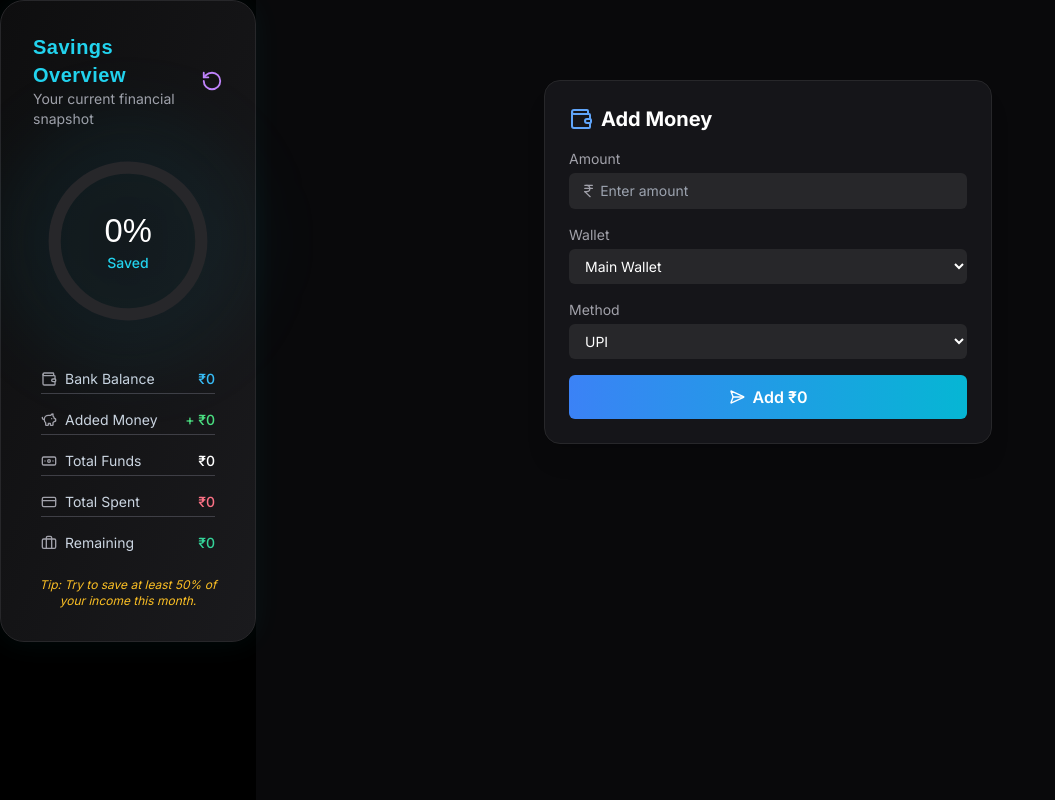
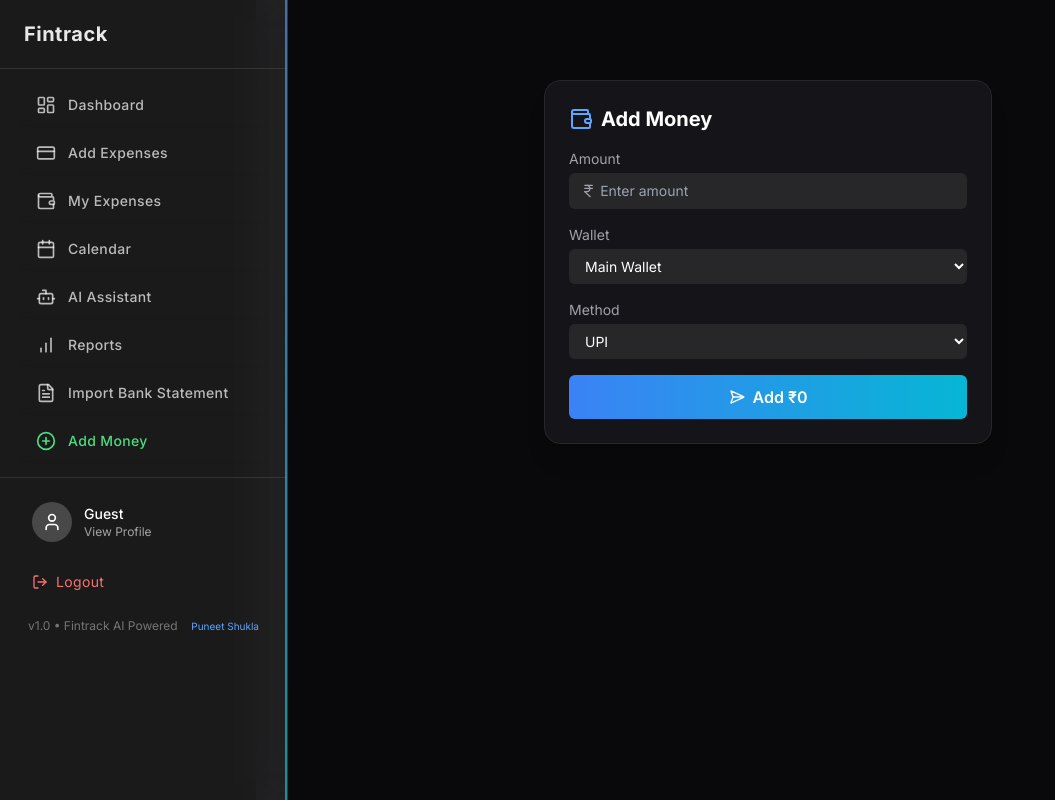
Before and after one commit to puneetshukla14/FintrackAI, a Next.js app: page /add-money in a window 1280 px wide. Shown: the whole page, without its empty margins (0-1055 px from the left). Built offline with nearby package versions, Linux system fonts and the light colour scheme; no server answers.

Commit message:
Update Sidebar.tsx

```diff
--- a/components/Sidebar.tsx
+++ b/components/Sidebar.tsx
@@ -1,238 +1,244 @@
 'use client'
 
-import { motion, useAnimation } from 'framer-motion'
+import { useEffect, useState } from 'react'
 import {
-  RotateCcw,
-  Briefcase,
-  Wallet,
-  Banknote,
-  CreditCard,
-  PiggyBank,
+  LayoutDashboard, CreditCard, Wallet, Calendar, Bot,
+  BarChart, Settings, Lock, X, Menu, LogOut, User, FileText, PlusCircle
 } from 'lucide-react'
-import { useEffect, useState } from 'react'
+import Link from 'next/link'
+import { usePathname } from 'next/navigation'
+import clsx from 'clsx'
+import { motion } from 'framer-motion'
 
-export default function SavingsProgressChart() {
-  const [baseSalary, setBaseSalary] = useState(0)
-  const [credits, setCredits] = useState(0)
-  const [expenses, setExpenses] = useState(0)
-  const [progress, setProgress] = useState(0)
-  const [displayProgress, setDisplayProgress] = useState(0)
+type SidebarProps = {
+  isMobile: boolean
+  sidebarOpen: boolean
+  setSidebarOpen: React.Dispatch<React.SetStateAction<boolean>>
+}
 
-  const iconControls = useAnimation()
-  const strokeControls = useAnimation()
+const links = [
+  { href: '/dashboard', label: 'Dashboard', icon: LayoutDashboard },
+  { href: '/expenses', label: 'Add Expenses', icon: CreditCard },
+  { href: '/myexpenses', label: 'My Expenses', icon: Wallet },
+  { href: '/calendar', label: 'Calendar', icon: Calendar },
+  { href: '/ai-assistant', label: 'AI Assistant', icon: Bot },
+  { href: '/reports', label: 'Reports', icon: BarChart },
+  { href: '/import-bank-statement', label: 'Import Bank Statement', icon: FileText },
+  { href: '/add-money', label: 'Add Money', icon: PlusCircle, isAction: true }
+]
 
-const fetchData = async () => {
-  const token = localStorage.getItem('token') || ''
+// Sidebar container animation
+const containerVariants = {
+  open: {
+    transition: {
+      staggerChildren: 0.06,
+      delayChildren: 0.1,
+    },
+  },
+  closed: {
+    transition: {
+      staggerChildren: 0.03,
+      staggerDirection: -1,
+    },
+  },
+}
+
+// Each link animation
+const itemVariants = {
+  open: {
+    opacity: 1,
+    x: 0,
+    scale: 1,
+    transition: {
+      type: 'spring',
+      stiffness: 500,
+      damping: 30,
+    },
+  },
+  closed: {
+    opacity: 0,
+    x: -20,
+    scale: 0.95,
+    transition: { duration: 0.2 },
+  },
+}
+
+export default function Sidebar({ isMobile, sidebarOpen, setSidebarOpen }: SidebarProps) {
+  const pathname = usePathname()
+  const [userName, setUserName] = useState('')
+  const [gender, setGender] = useState('')
+  const [loading, setLoading] = useState(true)
+
+  useEffect(() => {
+    async function fetchUserProfile() {
       try {
-    const [profileRes, expenseRes, creditRes] = await Promise.all([
-      fetch('/api/user/profile', {
-        headers: { Authorization: `Bearer ${token}` },
-      }),
-      fetch('/api/expenses', {
-        headers: { Authorization: `Bearer ${token}` },
-      }),
-      fetch('/api/credits', {
-        headers: { Authorization: `Bearer ${token}` },
-      }),
-    ])
-
-    const profileData = await profileRes.json()
-    const expensesData = await expenseRes.json()
-    const creditsData = await creditRes.json()
-
-    const expenseList = Array.isArray(expensesData)
-      ? expensesData
-      : expensesData?.data || []
-
-    const creditList = Array.isArray(creditsData)
-      ? creditsData
-      : creditsData?.data || []
-
-    const totalExpense = expenseList.reduce(
-      (sum: number, item: any) => sum + (item.amount || 0),
-      0
-    )
-    const totalCredit = creditList.reduce(
-      (sum: number, item: any) => sum + (item.amount || 0),
-      0
-    )
-
-    const base = profileData?.profile?.bankBalance || 0
-    const totalFunds = base + totalCredit
-    const remaining = Math.max(totalFunds - totalExpense, 0)
-    const percentage = totalFunds > 0 ? (remaining / totalFunds) * 100 : 0
-
-    setBaseSalary(base)
-    setCredits(totalCredit)
-    setExpenses(totalExpense)
-    setProgress(Math.round(percentage))
+        const res = await fetch('/api/user/profile')
+        const data = await res.json()
+        if (res.status === 404 || data.error === 'User not found') {
+          window.location.href = '/sign-up'
+          return
+        }
+        if (!res.ok) throw new Error(data?.error || 'Failed to fetch profile')
+        setUserName(data?.profile?.fullName || 'Guest')
+        setGender(data?.profile?.gender || '')
       } catch (err) {
-    console.error('Failed to fetch data:', err)
+        console.error('Sidebar: Error fetching profile', err)
+      } finally {
+        setLoading(false)
       }
     }
 
+    fetchUserProfile()
+    const handleProfileUpdated = () => fetchUserProfile()
+    window.addEventListener('profileUpdated', handleProfileUpdated)
+    return () => window.removeEventListener('profileUpdated', handleProfileUpdated)
+  }, [])
+
+  const getAvatarSrc = () =>
+    gender === 'Male' ? '/avatars/male.png' :
+    gender === 'Female' ? '/avatars/female.png' : ''
 
   useEffect(() => {
-    fetchData()
-  }, [])
+    document.body.style.overflow = isMobile && sidebarOpen ? 'hidden' : 'auto'
+  }, [isMobile, sidebarOpen])
 
-  useEffect(() => {
-    let start = 0
-    const duration = 1000
-    const increment = progress / (duration / 20)
-    const counter = setInterval(() => {
-      start += increment
-      if (start >= progress) {
-        start = progress
-        clearInterval(counter)
-      }
-      setDisplayProgress(Math.round(start))
-    }, 20)
-
-    const offset = 377 - (377 * progress) / 100
-    strokeControls.start({
-      strokeDashoffset: offset,
-      transition: { duration: 1, ease: 'easeInOut' },
-    })
-
-    return () => clearInterval(counter)
-  }, [progress])
-
-  const handleRefresh = async () => {
-    iconControls.start({
-      rotate: 360,
-      transition: { duration: 0.6, ease: 'easeInOut' },
-    })
-    await fetchData()
-    iconControls.set({ rotate: 0 })
+  const handleLogout = () => {
+    document.cookie = 'token=; Max-Age=0; path=/'
+    localStorage.removeItem('token')
+    window.location.href = '/sign-up'
   }
 
-  const totalFunds = baseSalary + credits
-  const remaining = totalFunds - expenses
+  return (
+    <>
+      {isMobile && !sidebarOpen && (
+        <button
+          className="fixed top-4 left-4 z-50 backdrop-blur-md p-3 rounded-lg border border-white/10 bg-white/10 text-white shadow-md"
+          onClick={() => setSidebarOpen(true)}
+        >
+          <Menu size={20} />
+        </button>
+      )}
 
+      {isMobile && sidebarOpen && (
+        <div
+          className="fixed inset-0 z-40 bg-black/50 backdrop-blur-sm"
+          onClick={() => setSidebarOpen(false)}
+        />
+      )}
+
+<aside
+  className={clsx(
+    'fixed top-0 left-0 z-50 h-screen w-72 flex flex-col',
+
+          'bg-white/10 backdrop-blur-xl shadow-[inset_0_0_0.5px_rgba(255,255,255,0.1)] border-r border-white/10',
+          'transform transition-all duration-500 ease-[cubic-bezier(0.4,0,0.2,1)]',
+          sidebarOpen || !isMobile
+            ? 'translate-x-0 opacity-100 scale-100'
+            : '-translate-x-full opacity-0 scale-90',
+          'md:translate-x-0 md:opacity-100 md:scale-100 md:block'
+        )}
+      >
+        <div className="absolute right-0 top-0 h-full w-[2px] bg-gradient-to-b from-blue-400 to-cyan-400 opacity-60" />
+
+        {/* Header */}
+        <div className="flex items-center justify-between px-6 py-5 border-b border-white/10">
+          <h1 className="text-xl font-bold tracking-wide text-white/90">Fintrack</h1>
+          {isMobile && (
+            <button className="text-white/60 hover:text-white" onClick={() => setSidebarOpen(false)}>
+              <X size={20} />
+            </button>
+          )}
+        </div>
+{/* Links Section - Scrollable */}
+<div className="flex-1 overflow-y-auto px-5 py-4 space-y-2">
+  {links.map(({ href, label, icon: Icon, isAction }, index) => {
+    const isVisible = sidebarOpen || !isMobile
     return (
       <motion.div
-      className="w-full min-h-[600px] bg-gradient-to-br from-[#0e0e0f] to-[#1a1a1d] rounded-3xl p-8 shadow-[0_0_30px_rgba(0,255,255,0.05)] text-white backdrop-blur-xl border border-zinc-800"
-      initial={{ opacity: 0, y: 30 }}
-      animate={{ opacity: 1, y: 0 }}
+        key={href}
+        initial={{ opacity: 0, x: -40 }}
+        animate={isVisible ? { opacity: 1, x: 0 } : { opacity: 0, x: -40 }}
+        transition={{
+          delay: isVisible ? 0.05 * index : 0,
+          duration: 0.4,
+          type: 'spring',
+          stiffness: 300,
+          damping: 30,
+        }}
       >
-      {/* Header */}
-      <div className="flex justify-between items-center mb-6">
-        <div>
-<h3 className="text-xl font-bold text-cyan-400 tracking-wide font-sans">
-  Savings Overview
-</h3>
-
-          <p className="text-sm text-zinc-400">
-            Your current financial snapshot
-          </p>
-        </div>
+        {isAction ? (
           <motion.button
-          onClick={handleRefresh}
-          animate={iconControls}
-          whileHover={{ scale: 1.1 }}
-          className="text-purple-400 hover:text-purple-300 transition-colors"
+            whileHover={{ scale: 1.05 }}
+            whileTap={{ scale: 0.95 }}
+            onClick={() => {
+              if (isMobile) setSidebarOpen(false)
+              window.location.href = href
+            }}
+            className="w-full group flex items-center gap-3 px-4 py-2.5 rounded-lg text-green-400 hover:text-white hover:bg-green-600/10 transition-all duration-200 shadow-sm"
           >
-          <RotateCcw size={22} />
+            <Icon size={20} className="group-hover:scale-110 transition-transform" />
+            <span className="text-sm font-medium tracking-wide">{label}</span>
           </motion.button>
+        ) : (
+          <motion.div whileHover={{ scale: 1.05 }} whileTap={{ scale: 0.95 }}>
+            <Link
+              href={href}
+              onClick={() => isMobile && setSidebarOpen(false)}
+              className={clsx(
+                'group flex items-center gap-3 px-4 py-2.5 rounded-lg transition-all duration-200 shadow-sm',
+                pathname === href
+                  ? 'bg-white/10 text-white font-semibold backdrop-blur-sm'
+                  : 'text-white/70 hover:text-white hover:bg-white/10'
+              )}
+            >
+              <Icon size={20} className="group-hover:scale-105 transition-transform" />
+              <span className="text-sm font-medium tracking-wide">{label}</span>
+            </Link>
+          </motion.div>
+        )}
+      </motion.div>
+    )
+  })}
 </div>
 
-      {/* Progress Circle */}
-      <div className="flex justify-center items-center mt-6">
-        <div className="relative w-44 h-44">
-          <div className="absolute inset-0 rounded-full bg-cyan-900/10 blur-2xl z-0 shadow-[0_0_30px_#06b6d4aa]" />
-          <svg className="w-full h-full rotate-[-90deg] relative z-10" viewBox="0 0 144 144">
-            <circle
-              cx="72"
-              cy="72"
-              r="60"
-              className="stroke-zinc-800"
-              strokeWidth="10"
-              fill="none"
-            />
-            <motion.circle
-              cx="72"
-              cy="72"
-              r="60"
-              stroke="url(#gradient)"
-              strokeWidth="10"
-              fill="none"
-              strokeDasharray="377"
-              strokeDashoffset="377"
-              strokeLinecap="round"
-              animate={strokeControls}
-              style={{ filter: 'drop-shadow(0 0 6px #0ea5e9)' }}
-            />
-            <defs>
-              <linearGradient id="gradient" x1="0%" y1="0%" x2="100%" y2="100%">
-                <stop offset="0%" stopColor="#06b6d4" />
-                <stop offset="50%" stopColor="#3b82f6" />
-                <stop offset="100%" stopColor="#8b5cf6" />
-              </linearGradient>
-            </defs>
-          </svg>
-          <div className="absolute inset-0 flex items-center justify-center z-20 text-center">
-            <div className="flex flex-col items-center">
-<motion.span
-  className="text-[2rem] font-sans font-medium tracking-normal leading-snug text-white"
-  animate={{ scale: [1, 1.04, 1] }}
-  transition={{ repeat: Infinity, duration: 2 }}
+{/* Footer - Always at bottom */}
+<div className="px-5 pt-3 pb-6 border-t border-white/10 mt-auto">
+  <Link
+    href="/userprofile"
+    className="flex items-center gap-3 px-3 py-3 mb-2 rounded-lg hover:bg-white/10 transition-all duration-200 group"
   >
-  {displayProgress}%
-</motion.span>
+    <div className="w-10 h-10 rounded-full overflow-hidden bg-white/20 flex items-center justify-center group-hover:scale-105 transition-transform">
+      {getAvatarSrc() ? (
+        <img src={getAvatarSrc()} alt="User Avatar" className="w-full h-full object-cover" />
+      ) : (
+        <User className="text-white w-5 h-5" />
+      )}
+    </div>
+    <div className="flex flex-col">
+      <span className="text-sm font-medium text-white group-hover:text-blue-300">
+        {loading ? 'Loading...' : userName || 'Guest'}
+      </span>
+      <span className="text-xs text-white/60 group-hover:text-blue-300 transition">
+        View Profile
+      </span>
+    </div>
+  </Link>
 
+  <button
+    onClick={handleLogout}
+    className="flex items-center gap-2 w-full px-3 py-2.5 rounded-lg text-red-400 hover:text-white hover:bg-red-500/10 transition-all duration-200"
+  >
+    <LogOut size={16} />
+    <span className="text-sm tracking-wide">Logout</span>
+  </button>
 
-
-              <span className="text-sm text-cyan-400 font-medium">Saved</span>
-            </div>
-          </div>
-        </div>
-      </div>
-{/* Stats */}
-<div className="mt-10 space-y-4 text-sm text-slate-300 px-2">
-  <div className="flex justify-between items-center border-b border-zinc-700 pb-1">
-    <div className="flex items-center gap-2">
-      <Wallet size={16} className="text-zinc-400" />
-      <span>Bank Balance</span>
-    </div>
-    <span className="font-medium text-sky-400">₹{baseSalary.toLocaleString()}</span>
-  </div>
-  <div className="flex justify-between items-center border-b border-zinc-700 pb-1">
-    <div className="flex items-center gap-2">
-      <PiggyBank size={16} className="text-zinc-400" />
-      <span>Added Money</span>
-    </div>
-    <span className="font-medium text-green-400">+ ₹{credits.toLocaleString()}</span>
-  </div>
-  <div className="flex justify-between items-center border-b border-zinc-700 pb-1">
-    <div className="flex items-center gap-2">
-      <Banknote size={16} className="text-zinc-400" />
-      <span>Total Funds</span>
-    </div>
-    <span className="font-medium text-white">₹{totalFunds.toLocaleString()}</span>
-  </div>
-  <div className="flex justify-between items-center border-b border-zinc-700 pb-1">
-    <div className="flex items-center gap-2">
-      <CreditCard size={16} className="text-zinc-400" />
-      <span>Total Spent</span>
-    </div>
-    <span className="font-medium text-rose-400">₹{expenses.toLocaleString()}</span>
-  </div>
-  <div className="flex justify-between items-center">
-    <div className="flex items-center gap-2">
-      <Briefcase size={16} className="text-zinc-400" />
-      <span>Remaining</span>
-    </div>
-    <span className="font-medium text-emerald-400">₹{remaining.toLocaleString()}</span>
+  <div className="mt-4 text-xs text-white/40 flex justify-between px-2">
+    <span>v1.0 • Fintrack AI Powered</span>
+    <span className="text-[10px] text-blue-400">Puneet Shukla</span>
   </div>
 </div>
 
-
-      {progress < 30 && (
-        <p className="mt-6 text-xs text-amber-400 text-center italic">
-          Tip: Try to save at least 50% of your income this month.
-        </p>
-      )}
-    </motion.div>
+      </aside>
+    </>
   )
 }
```
Lines whose indentation alone changed are shown as unchanged.
